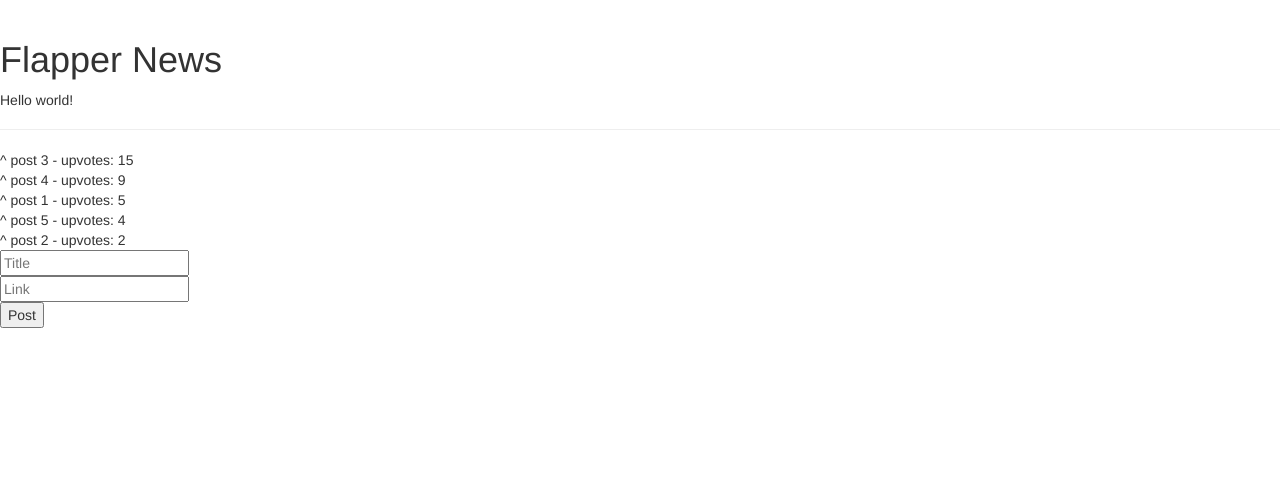
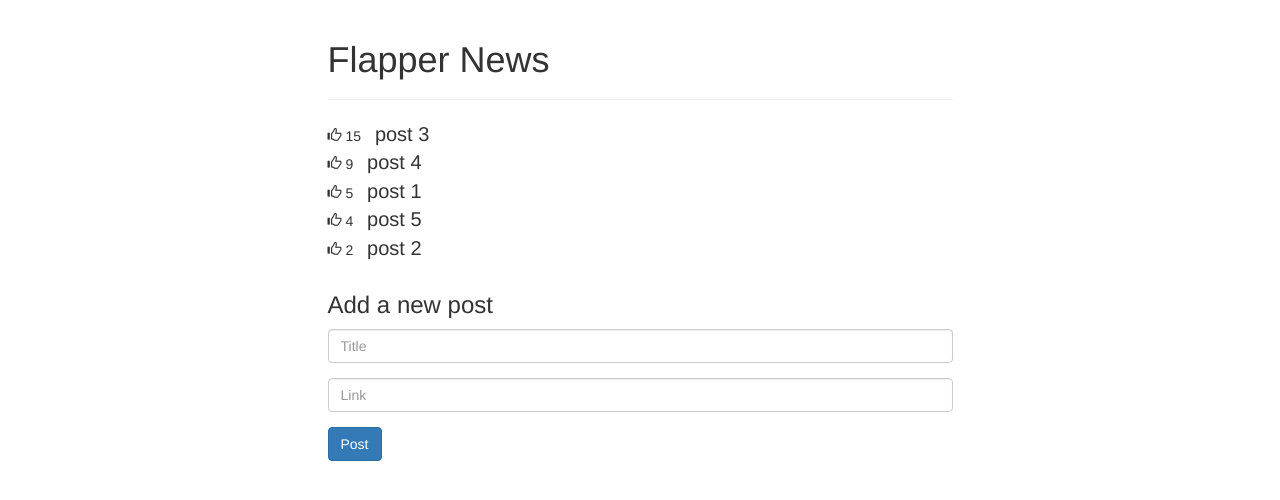
Before and after one commit to schmitz1193/flapper-news, a plain HTML site: page index.html in a window 1280 px wide. Drawn offline with nearby package versions, Linux system fonts and the light colour scheme.

Commit message:
bootstrap works

```diff
--- a/index.html
+++ b/index.html
@@ -1,44 +1,54 @@
 <html>
-
 <head>
   <title>Flapper News</title>
   <link href="http://maxcdn.bootstrapcdn.com/bootstrap/3.2.0/css/bootstrap.min.css" rel="stylesheet">
+
   <script src="http://ajax.googleapis.com/ajax/libs/angularjs/1.3.10/angular.min.js"></script>
   <script src="app.js"></script>
   <style> .glyphicon-thumbs-up { cursor:pointer } </style>
 </head>
+<body ng-app="flapperNews" ng-controller="MainCtrl">
+  <div class="row">
+    <div class="col-md-6 col-md-offset-3">
 
-<body ng-app="flapperNews" ng-controller="MainCtrl">
       <div class="page-header">
         <h1>Flapper News</h1>
-    <p>{{test}}</p>
       </div>
 
       <div ng-repeat="post in posts | orderBy:'-upvotes'">
-    <span ng-click="incrementUpvotes(post)">^</span>
+        <span class="glyphicon glyphicon-thumbs-up"
+          ng-click="incrementUpvotes(post)"></span>
+        {{post.upvotes}}
+        <span style="font-size:20px; margin-left:10px;">
           <a ng-show="post.link" href="{{post.link}}">
             {{post.title}}
           </a>
           <span ng-hide="post.link">
             {{post.title}}
           </span>
-    - upvotes: {{post.upvotes}}
+        </span>
       </div>
 
+      <form ng-submit="addPost()"
+        style="margin-top:30px;">
+        <h3>Add a new post</h3>
 
-  <form ng-submit="addPost()">
-    <input type="text" placeholder="Title" ng-model="title"></input>
-    <br>
-    <input type="text" placeholder="Link" ng-model="link"></input>
-    <br>
-    <button type="submit">Post</button>
+        <div class="form-group">
+          <input type="text"
+            class="form-control"
+            placeholder="Title"
+            ng-model="title"></input>
+        </div>
+        <div class="form-group">
+          <input type="text"
+          class="form-control"
+          placeholder="Link"
+          ng-model="link"></input>
+        </div>
+        <button type="submit" class="btn btn-primary">Post</button>
       </form>
 
-
+    </div>
+  </div>
 </body>
-
-
-
-
-
 </html>
```
Also changed, not shown: original.html (added, +44 -0 lines). Lines whose indentation alone changed are shown as unchanged.
